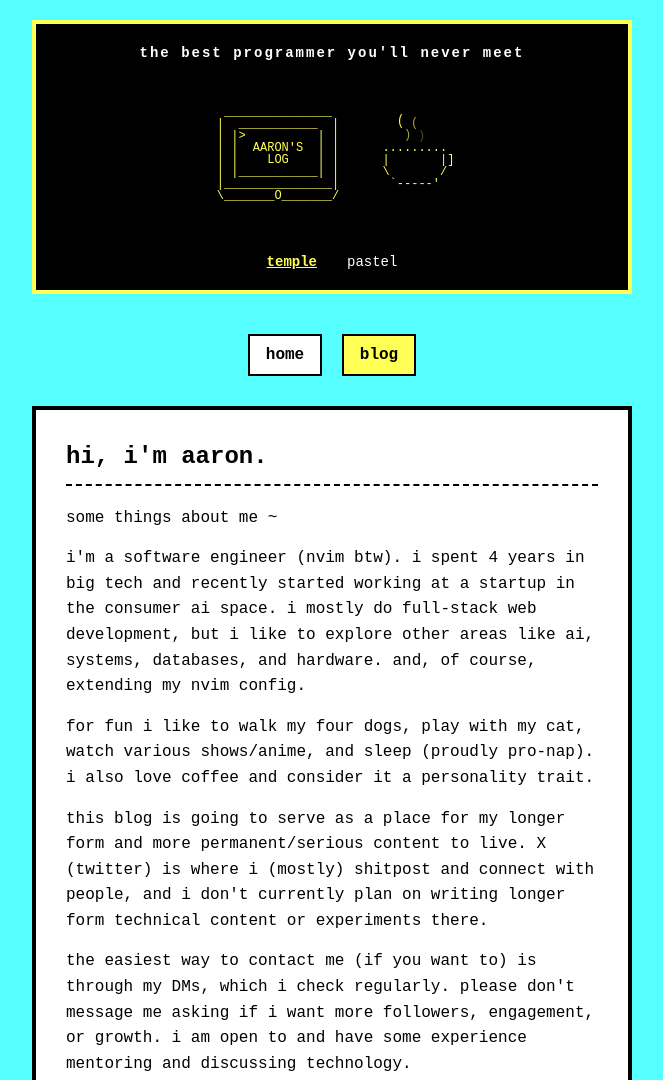
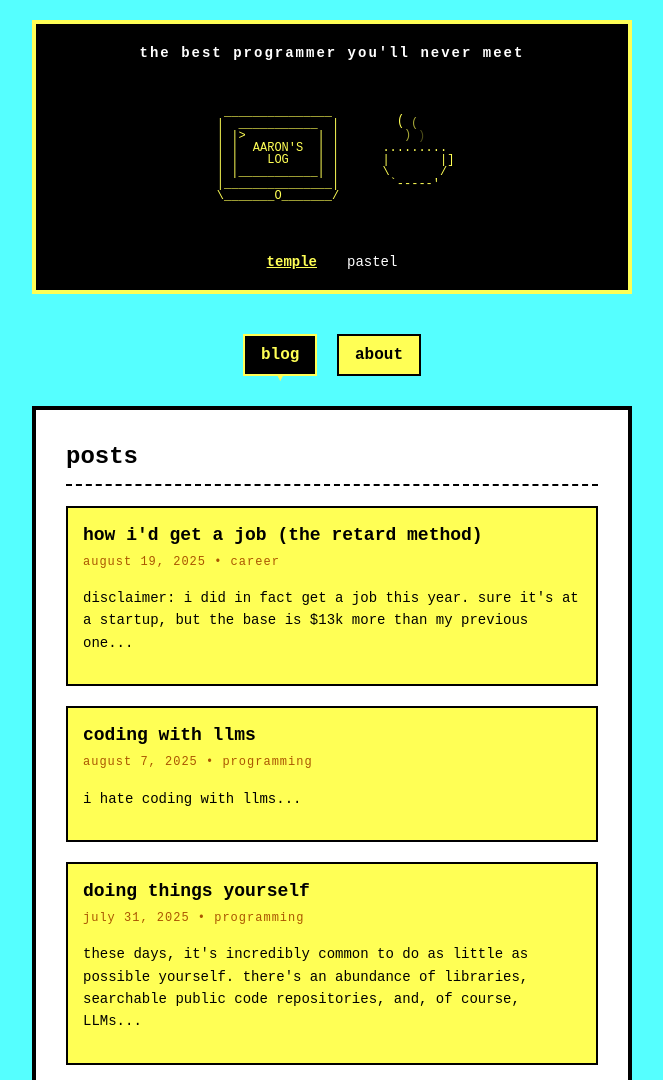
Before and after one commit to crowaaronjacob/crowaaronjacob.github.io, a plain HTML site: page index.html in a window 1280 px wide. Shown: the top 1080 px of the page, without its empty margins (308-971 px from the left). Drawn offline with Linux system fonts and the light colour scheme.

Commit message:
typo and default tab changes

```diff
--- a/css/styles.css
+++ b/css/styles.css
@@ -114,9 +114,26 @@ nav a {
     cursor: pointer;
 }
 
-nav a:hover, nav a.active {
+nav a:hover {
     background-color: var(--bg-secondary);
     color: var(--text-primary);
+}
+
+nav a.active {
+    background-color: var(--bg-dark);
+    color: var(--accent-primary);
+    border-color: var(--accent-primary);
+    position: relative;
+}
+
+nav a.active::after {
+    content: "▼";
+    position: absolute;
+    bottom: -12px;
+    left: 50%;
+    transform: translateX(-50%);
+    color: var(--accent-primary);
+    font-size: 10px;
 }
 
 .nav-home {
@@ -319,3 +336,19 @@ code {
     text-decoration: underline;
     font-weight: bold;
 }
+
+.italic {
+    font-style: italic;
+}
+
+article ul,
+article ol {
+    margin-left: 30px;
+    margin-bottom: 20px;
+}
+
+article li {
+    margin-bottom: 10px;
+    line-height: 1.8;
+    color: var(--text-primary);
+}
--- a/index.html
+++ b/index.html
@@ -43,11 +43,11 @@
         </header>
 
         <nav>
-            <a href="#home" class="nav-btn active" onclick="showContent('home'); return false;">home</a>
-            <a href="#blog" class="nav-btn" onclick="showContent('blog'); return false;">blog</a>
+            <a href="#blog" class="nav-btn active" onclick="showContent('blog'); return false;">blog</a>
+            <a href="#about" class="nav-btn" onclick="showContent('about'); return false;">about</a>
         </nav>
 
-        <div id="home" class="content active">
+        <div id="about" class="content">
             <h2>hi, i'm aaron.</h2>
             <p>some things about me ~</p>
             <p>i'm a software engineer (nvim btw). i spent 4 years in big tech and recently started working at a startup in the consumer ai space. i mostly do full-stack web development, but i like to explore other areas like ai, systems, databases, and hardware. and, of course, extending my nvim config.</p>
@@ -56,7 +56,7 @@
             <p>the easiest way to contact me (if you want to) is through my DMs, which i check regularly. please don't message me asking if i want more followers, engagement, or growth. i am open to and have some experience mentoring and discussing technology.</p>
         </div>
 
-        <div id="blog" class="content">
+        <div id="blog" class="content active">
             <h2>Posts</h2>
             <ul class="blog-list">
                 <li>
```
Also changed, not shown: how-id-get-a-job.html (+3 -3 lines).
